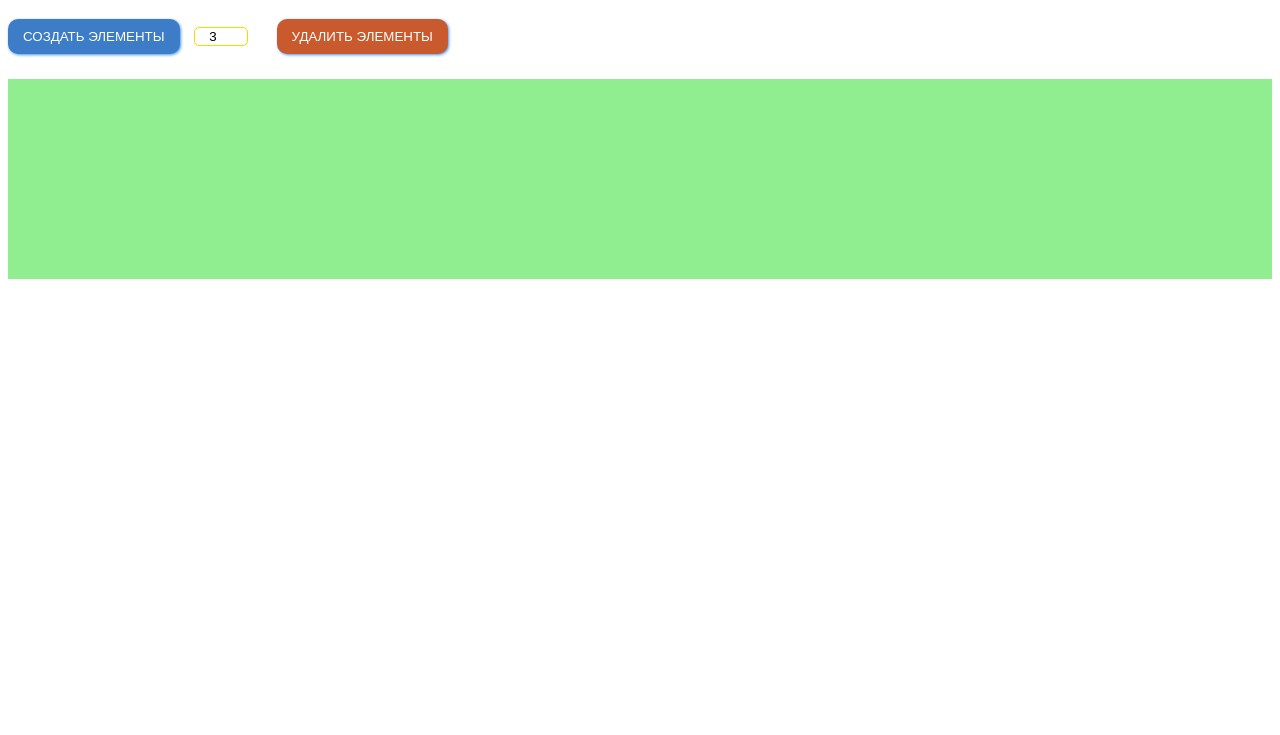
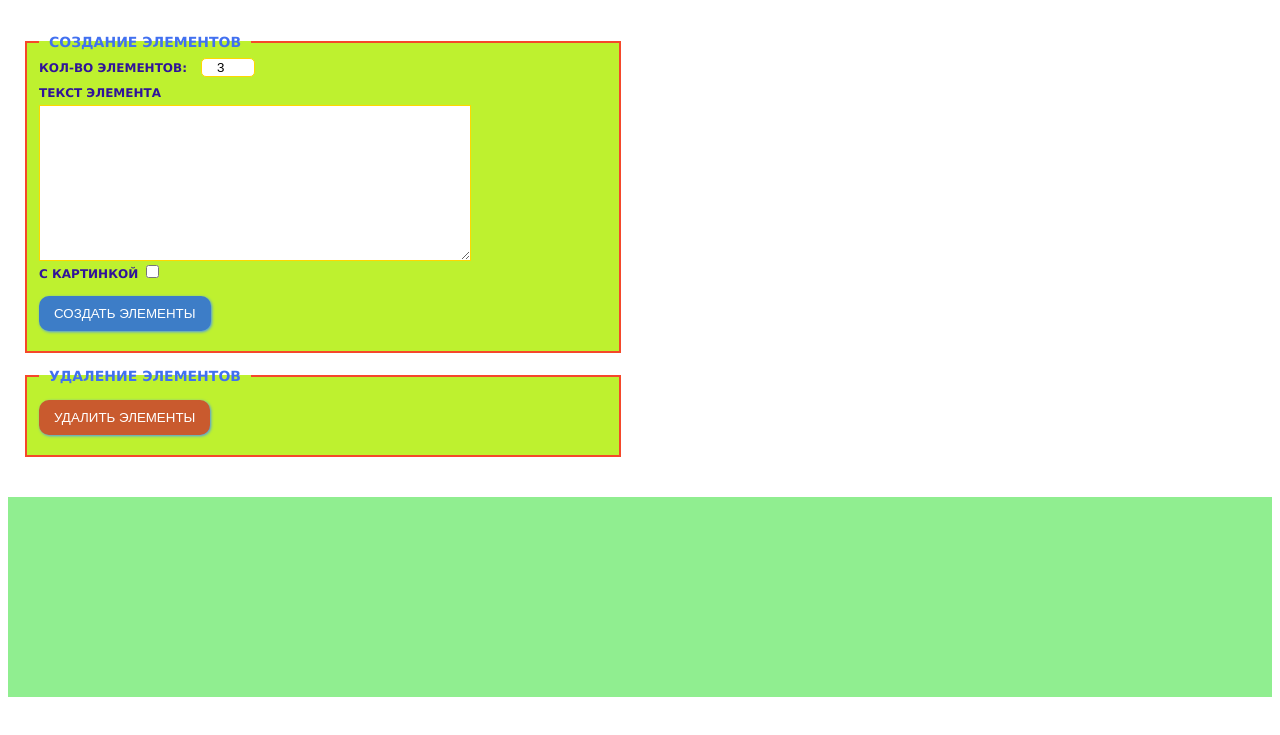
Before and after one commit to Krutnik/frontend.github.io, a plain HTML site: page index.html in a window 1280 px wide. Shown: the part 61-796 px from the top of the page. Drawn offline with Linux system fonts and the light colour scheme.

Commit message:
add more elem

```diff
--- a/css/style.css
+++ b/css/style.css
@@ -9,15 +9,6 @@
     text-transform: uppercase;
 
     transition: all 0.25s;
-}
-.btn_create {
-    background-color: rgb(61, 125, 199);
-}
-
-.btn_remove{
-    margin-left: 25px;
-
-    background-color: rgb(201, 90, 46);
 }
 
 .btn:hover {
@@ -42,6 +33,65 @@
 
 .elem {
     padding: 10px;
+
     font-size: 20px;
     border: 1px dashed gold;
 }
+
+.form {
+    padding: 15px;
+    min-width: 400px;
+    max-width: 600px;
+}
+
+.row_form {
+    line-height: 150%;
+}
+
+.group_form {
+    border: 2px solid rgb(245, 72, 42);
+    background-color: rgb(190, 241, 47);
+}
+
+.group_form__create {
+    margin-bottom: 15px;
+}
+
+.group_title {
+    padding: 0 10px;
+
+    text-transform: uppercase;
+    font-family: Verdana, Geneva, Tahoma, sans-serif;
+    font-size: 14px;
+    font-weight: bold;
+
+    color: rgb(65, 112, 240)
+}
+
+.form label {
+    text-transform: uppercase;
+    font-size: 12px;
+    font-weight: bold;
+    font-family: Verdana, Geneva, Tahoma, sans-serif;
+
+    color: rgb(48, 19, 153);
+}
+
+.form .text_container {
+    display: block;
+    width: 75%;
+    min-height: 150px;
+    border: 1px solid gold;
+}
+
+.form .btn_create {
+    margin: 10px 0;
+
+    background-color: rgb(61, 125, 199);
+}
+
+.form .btn_remove{
+    margin: 10px 0;
+
+    background-color: rgb(201, 90, 46);
+}
--- a/index.html
+++ b/index.html
@@ -11,10 +11,31 @@
 
     <h1>Знакомство с методами DOM</h1>
 
-    <button class="btn btn_create">Создать элементы</button>
-    <input class="number_elements" type="number" min="0" max="10" value="3">
+    <form action="" class="form">
+        <fieldset class="group_form group_form__create">
+            <legend class="group_title">Создание элементов</legend>
 
-    <button class="btn btn_remove">Удалить элементы</button>
+            <div class="row_form">
+                <label for="number_elements">кол-во элементов: </label>
+                <input class="number_elements" id="number_elements" type="number" min="0" max="10" value="3">
+            </div>
+            <div class="row_form">
+                <label for="text">Текст элемента </label>
+                <textarea class="text_container" id="text"></textarea>
+            </div>
+            <div class="row_form">
+                <label for="chk_img">С картинкой</label>
+                <input class="chk_img" id="chk_img" type="checkbox">
+            </div>
+
+            <button class="btn btn_create">Создать элементы</button>
+        </fieldset>
+
+        <fieldset class="group_form group_form__remove">
+            <legend class="group_title">Удаление элементов</legend>
+            <button class="btn btn_remove">Удалить элементы</button>
+        </fieldset>
+    </form>
 
     <div class="new_element"></div>
 
```
